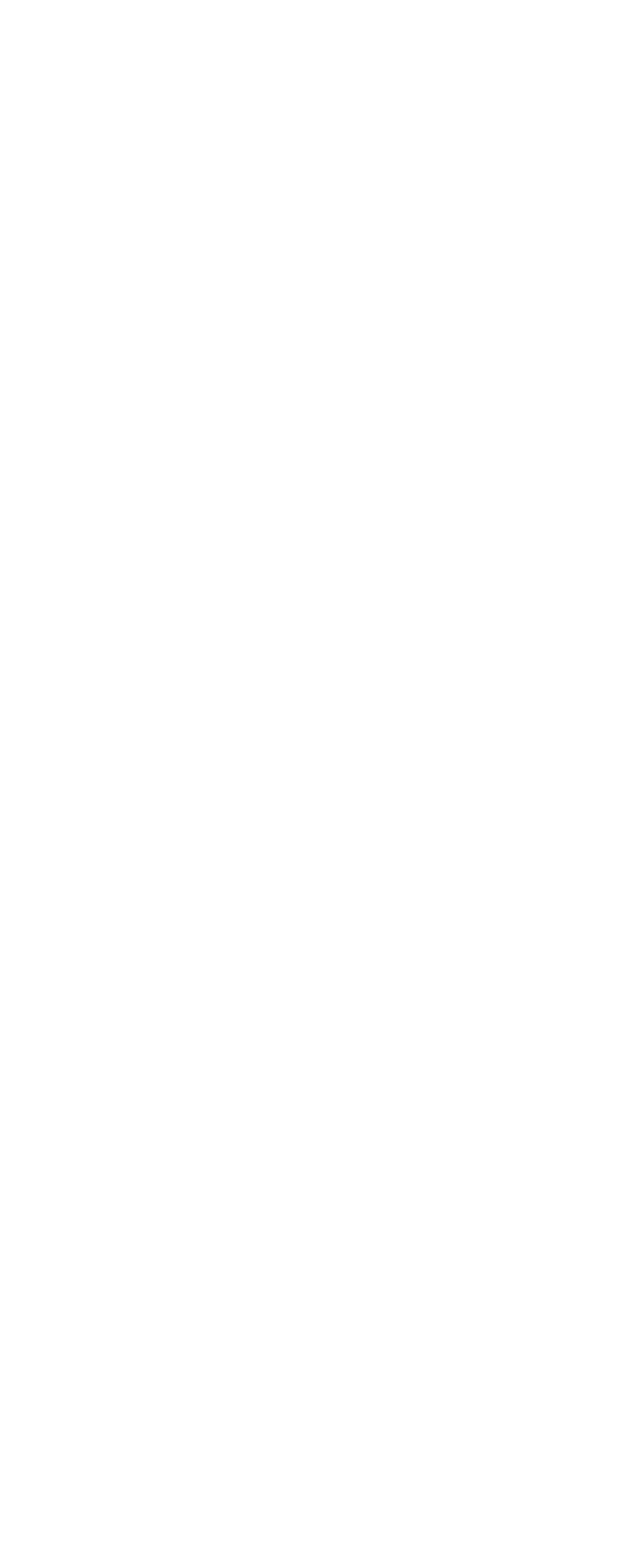
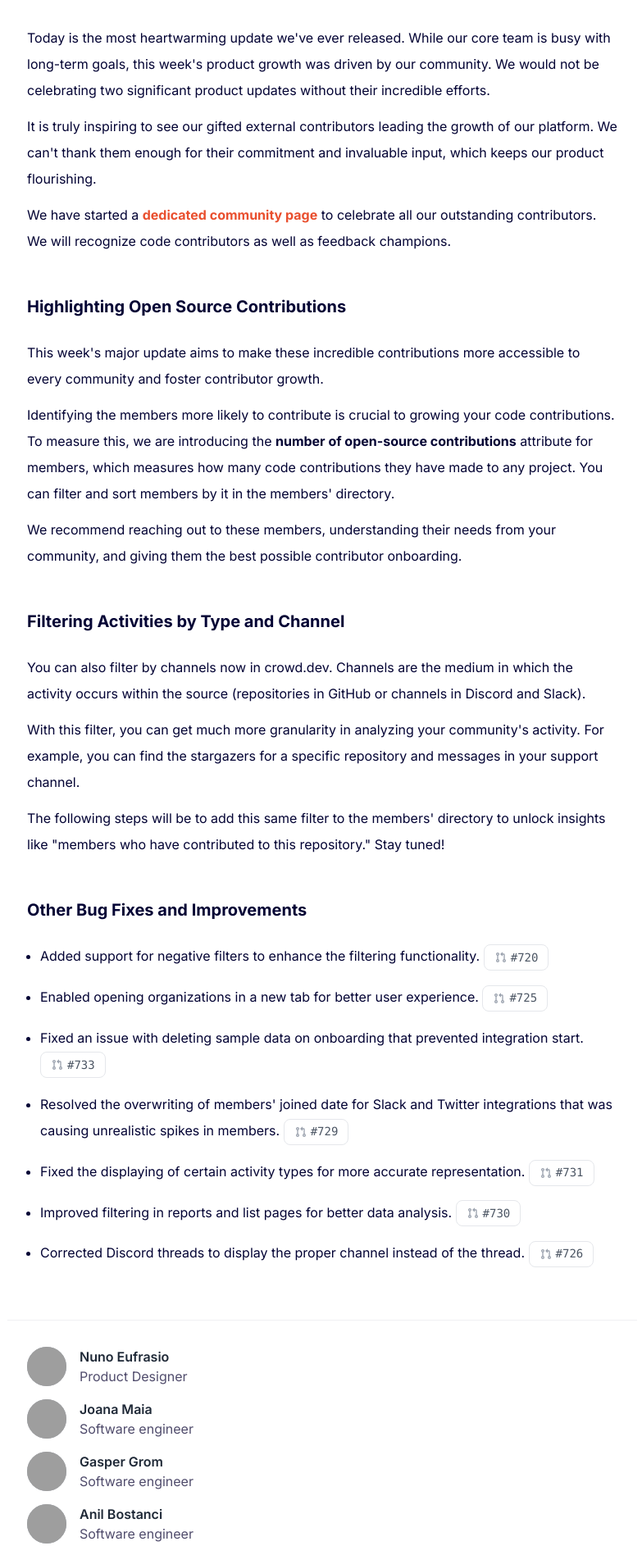
Before and after one commit to octolens/legacy-changelog, a Next.js app: page /changelogs/number-open-source-contributions in a window 1280 px wide. Before the commit this address had no page. Shown: the part 840-2737 px from the top of the page at 82% size, without its empty margins (247-1030 px from the left). Before the commit the page ends 800 px from the top, so only its background shows below. Built offline with nearby package versions, Linux system fonts and the light colour scheme; no server answers; grey boxes are pictures that could not be loaded.

Commit message:
Grammarly

```diff
--- /dev/null
+++ b/pages/changelogs/number-open-source-contributions.mdx
@@ -0,0 +1,117 @@
+import { MdxLayout } from "components/mdx-layout.tsx";
+import VideoPlayer from "components/video-player.tsx";
+import CenteredImage from "components/centered-image.tsx";
+import PullRequest from "components/pull-request.tsx";
+import CodeBlock from "components/code-block.tsx";
+import { Flex } from "@chakra-ui/react";
+
+export const meta = {
+  slug: "number-open-source-contributions",
+  publishedAt: "2023-04-18T12:00",
+  title: "Members with the most contributions",
+  headerImage:
+    "https://user-images.githubusercontent.com/37874460/231095949-5ae3b886-d5d9-4400-8730-52949f63b0c5.png",
+  version: "v0.27.0",
+  mainPullRequest: 739,
+  authors: [
+    {
+      name: "Nuno Eufrasio",
+      description: "Product Designer",
+      avatarUrl:
+        "https://uploads-ssl.webflow.com/635150609746eee5c60c4aac/635a1354e14b8d3cc48f74b0_Nuno_Photo.webp",
+    },
+    {
+      name: "Joana Maia",
+      description: "Software engineer",
+      avatarUrl:
+        "https://uploads-ssl.webflow.com/635150609746eee5c60c4aac/635a135404fcf6ef2cb3b737_Joana_Photo.webp",
+    },
+    {
+      name: "Gasper Grom",
+      description: "Software engineer",
+      avatarUrl: "https://ca.slack-edge.com/T01NM6QG1C4-U04MTRJJTN1-d72a3890dc6c-512",
+    },
+    {
+      name: "Anil Bostanci",
+      description: "Software engineer",
+      avatarUrl:
+        "https://uploads-ssl.webflow.com/635150609746eee5c60c4aac/635a13549c53145a79ec1dde_Anil_Photo.webp",
+    },
+    {
+      name: "Uroš Marlot",
+      description: "Software engineer",
+      avatarUrl:
+        "https://uploads-ssl.webflow.com/635150609746eee5c60c4aac/635a13546c1c8eb957c0f597_Uros_Photo.webp",
+    },
+    {
+      name: "Charlotte Schmitt",
+      description: "Chief of Staff",
+      avatarUrl:
+        "https://uploads-ssl.webflow.com/635150609746eee5c60c4aac/635a1354fd6f246cb97defc2_Charlotte_Photo.webp",
+    },
+    {
+      name: "Igor Kotua",
+      description: "Software engineer",
+      avatarUrl:
+        "https://uploads-ssl.webflow.com/635150609746eee5c60c4aac/635a1354e448c91d9696fda8_Igor_Photo.webp",
+    },
+    {
+      name: "Jonathan Reimer",
+      description: "CEO",
+      avatarUrl:
+        "https://uploads-ssl.webflow.com/635150609746eee5c60c4aac/635a0cdabefa0c385d6bff53_Jonathan_Photo.webp",
+    },
+    {
+      name: "Joan Reyero",
+      description: "CTO",
+      avatarUrl:
+        "https://uploads-ssl.webflow.com/635150609746eee5c60c4aac/635a13549c5314621dec1ddf_Joan_Photo.webp",
+    },
+  ],
+};
+
+Today is the most heartwarming update we've ever released.
+While our core team is busy with long-term goals, this week's product growth was driven by our community.
+We would not be celebrating two significant product updates without their incredible efforts.
+
+It is truly inspiring to see our gifted external contributors leading the growth of our platform.
+We can't thank them enough for their commitment and invaluable input, which keeps our product flourishing.
+
+We have started a [dedicated community page](https://www.crowd.dev/community) to celebrate all our outstanding contributors.
+We will recognize code contributors as well as feedback champions.
+
+## Highlighting Open Source Contributions
+
+This week's major update aims to make these incredible contributions more accessible to every community and foster contributor growth.
+
+Identifying the members more likely to contribute is crucial to growing your code contributions. To measure this, we are introducing the **number of open-source contributions** attribute for members,
+which measures how many code contributions they have made to any project.
+You can filter and sort members by it in the members' directory.
+
+We recommend reaching out to these members, understanding their needs from your community, and giving them the best possible contributor onboarding.
+
+## Filtering Activities by Type and Channel
+
+You can also filter by channels now in crowd.dev.
+Channels are the medium in which the activity occurs within the source (repositories in GitHub or channels in Discord and Slack).
+
+With this filter, you can get much more granularity in analyzing your community's activity.
+For example, you can find the stargazers for a specific repository and messages in your support channel.
+
+The following steps will be to add this same filter to the members' directory to unlock insights like "members who have contributed to this repository." Stay tuned!
+
+## Other Bug Fixes and Improvements
+
+- Added support for negative filters to enhance the filtering functionality. <PullRequest number="720"/>
+- Enabled opening organizations in a new tab for better user experience. <PullRequest number="725"/>
+- Fixed an issue with deleting sample data on onboarding that prevented integration start. <PullRequest number="733"/>
+- Resolved the overwriting of members' joined date for Slack and Twitter integrations that was causing unrealistic spikes in members. <PullRequest number="729"/>
+- Fixed the displaying of certain activity types for more accurate representation. <PullRequest number="731"/>
+- Improved filtering in reports and list pages for better data analysis. <PullRequest number="730"/>
+- Corrected Discord threads to display the proper channel instead of the thread. <PullRequest number="726"/>
+
+export default ({ children, ...rest }) => (
+  <MdxLayout meta={meta} {...rest}>
+    {children}
+  </MdxLayout>
+);
```
